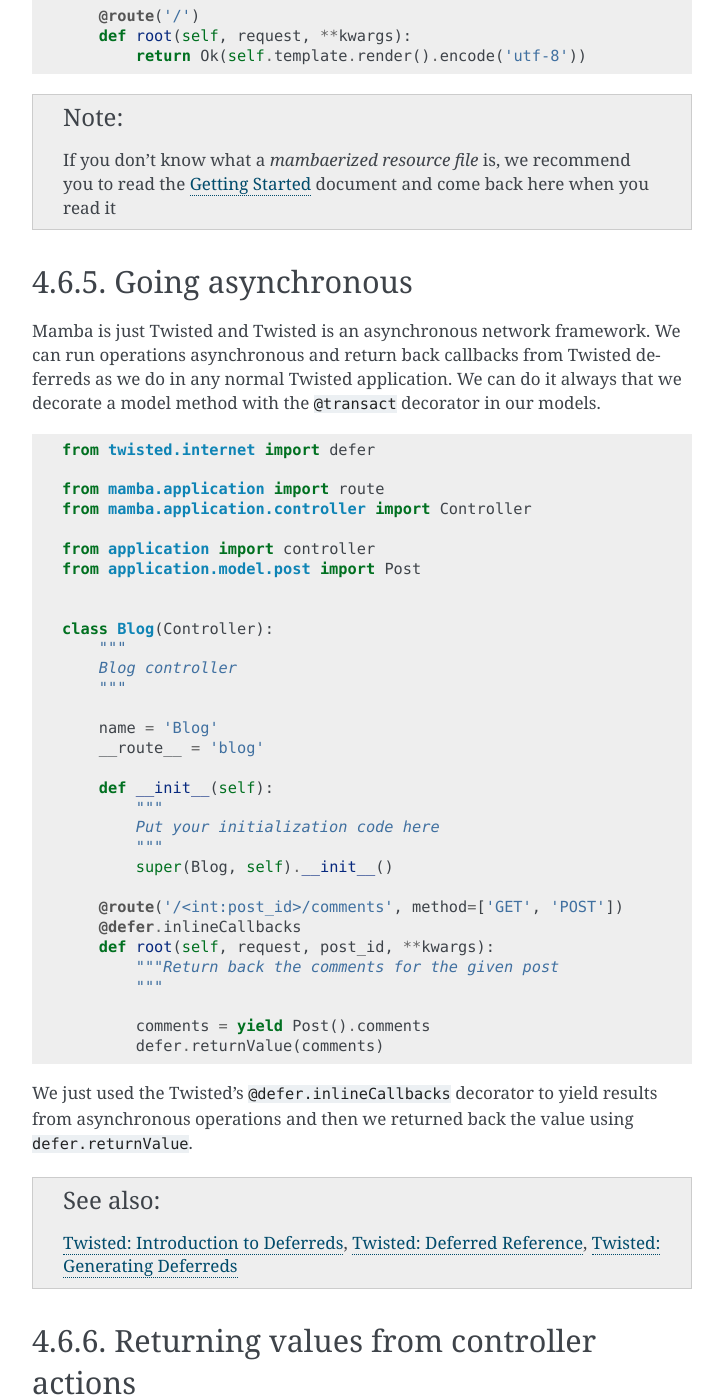
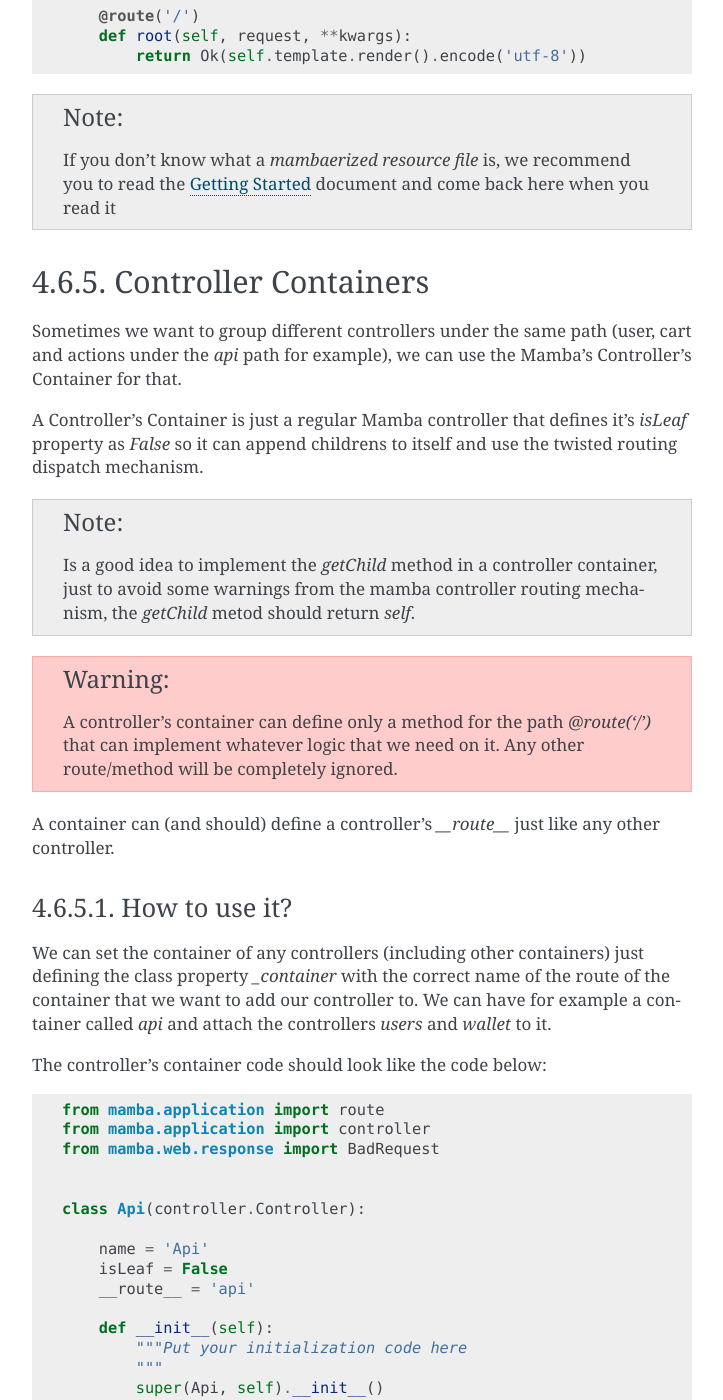
Before and after one commit to PyMamba/mamba-framework, a Sphinx documentation site: the page built from docs/development/controller.rst, in a window 1280 px wide and 1400 px high, scrolled down 5135 px. Shown: the whole window, without its empty margins (388-1111 px from the left). Built offline with Sphinx 7.4.7, drawn with Linux system fonts in a browser that asks for light colours; pages that are not in the unit, such as notebooks, are missing from menus; some of the changed text lies outside the part shown.

Commit message:
added controller's containers section to controllers documentation

```diff
--- a/docs/development/controller.rst
+++ b/docs/development/controller.rst
@@ -195,6 +195,119 @@
 
     If you don't know what a *mambaerized resource file* is, we recommend you to read the :doc:`../getting_started` document and come back here when you read it
 
+Controller Containers
+=====================
+
+Sometimes we want to group different controllers under the same path (user, cart and actions under the `api` path for example), we can use the Mamba's Controller's Container for that.
+
+A Controller's Container is just a regular Mamba controller that defines it's `isLeaf` property as `False` so it can append childrens to itself and use the twisted routing dispatch mechanism.
+
+.. note::
+
+    Is a good idea to implement the `getChild` method in a controller container, just to avoid some warnings from the mamba controller routing mechanism, the `getChild` metod should return `self`.
+
+.. warning::
+
+    A controller's container can define only a method for the path `@route('/')` that can implement whatever logic that we need on it. Any other route/method will be completely ignored.
+
+A container can (and should) define a controller's `__route__` just like any other controller.
+
+How to use it?
+~~~~~~~~~~~~~~
+
+We can set the container of any controllers (including other containers) just defining the class property `_container` with the correct name of the route of the container that we want to add our controller to. We can have for example a container called `api` and attach the controllers `users` and `wallet` to it.
+
+The controller's container code should look like the code below:
+
+.. sourcecode:: python
+
+    from mamba.application import route
+    from mamba.application import controller
+    from mamba.web.response import BadRequest
+
+
+    class Api(controller.Controller):
+
+        name = 'Api'
+        isLeaf = False
+        __route__ = 'api'
+
+        def __init__(self):
+            """Put your initialization code here
+            """
+            super(Api, self).__init__()
+
+        @route('/')
+        def root(self, request, **kwargs):
+            return BadRequest()
+
+While the attached controllers should look like:
+
+.. sourcecode:: python
+
+    from mamba.web.response import Ok
+    from mamba.application import route
+    from mamba.application import controller
+
+
+    class UserController(controller.Controller):
+        """User Controller
+        """
+
+        name = 'User'
+        __route__ = 'user'
+        _container = 'api'
+
+        def __init__(self):
+            """Put your initialization code here
+            """
+            super(UserController, self).__init__()
+
+        @route('/')
+        def root(self, request, **kwargs):
+            return Ok('Give me users please!')
+
+        @route('/test')
+        def test(self, request, **kwargs):
+            return Ok('TEST OK!')
+
+.. sourcecode:: python
+
+    from mamba.web.response import Ok
+    from mamba.application import route
+    from mamba.application import controller
+
+
+    class WalletController(controller.Controller):
+        """User Controller
+        """
+
+        name = 'User'
+        __route__ = 'user'
+        _container = 'api'
+
+        def __init__(self):
+            """Put your initialization code here
+            """
+            super(WalletController, self).__init__()
+
+        @route('/get/<int:wallet_id>')
+        def test(self, request, wallet_id, **kwargs):
+            return Ok('Fake Wallet')
+
+
+With the configuration above, we should end with the following routes:
+
+    ==============  ====================
+    **Path**        **Result**
+    ==============  ====================
+    /api            BadRequest
+    /api/user       Give me users please
+    /api/user/test  TEST OK!
+    /api/wallet/1   Fake Wallet
+    ==============  ====================
+
+
 Going asynchronous
 ==================
 
```
